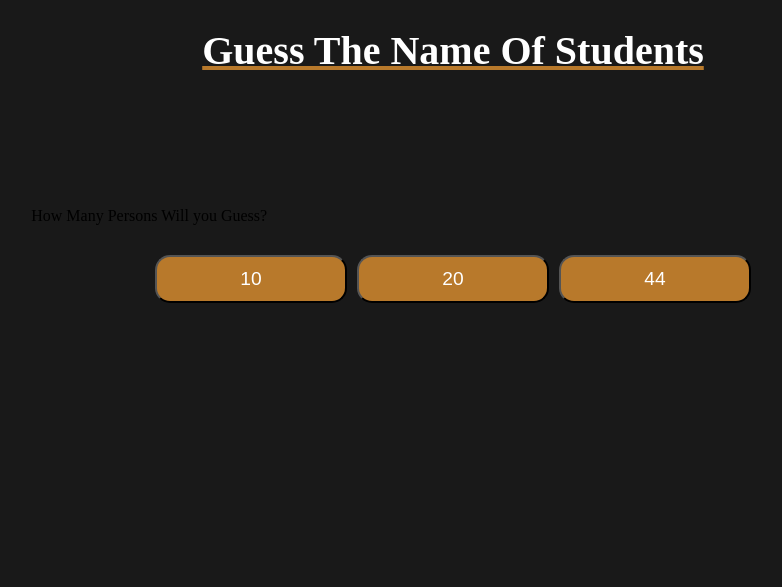
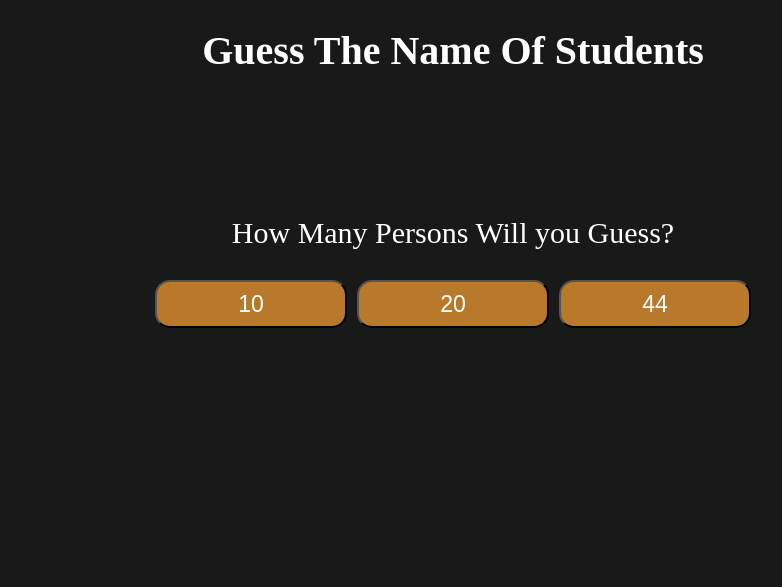
Before and after one commit to MohammadMzien2/Guess-the-Name-Quiz, a plain HTML site: page index.html in a window 1280 px wide. Shown: the whole page, without its empty margins (187-969 px from the left). Drawn offline with Linux system fonts and the light colour scheme.

Commit message:
changing name of classes

```diff
--- a/style.css
+++ b/style.css
@@ -11,7 +11,6 @@ h1 {
     text-align: center;
     font-size: 40px;
     color: white;
-    text-decoration: underline rgb(184, 121, 43);
 }
 
 .result {
@@ -33,7 +32,7 @@ h1 {
     align-items: center;
 }
 
-.numberOfChocie {
+.howMany {
     display: flex;
     flex-direction: column;
     padding: 20px;
@@ -45,9 +44,8 @@ h1 {
     align-items: center;
 }
 
-.numberOfChoice span {
+.howMany span {
     font-size: 30px;
-    text-decoration: underline rgb(184, 121, 43);
 }
 
 .group {
```
